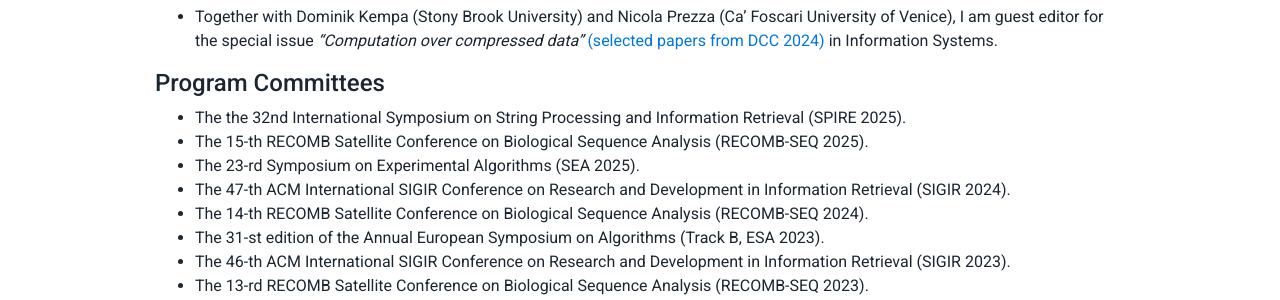
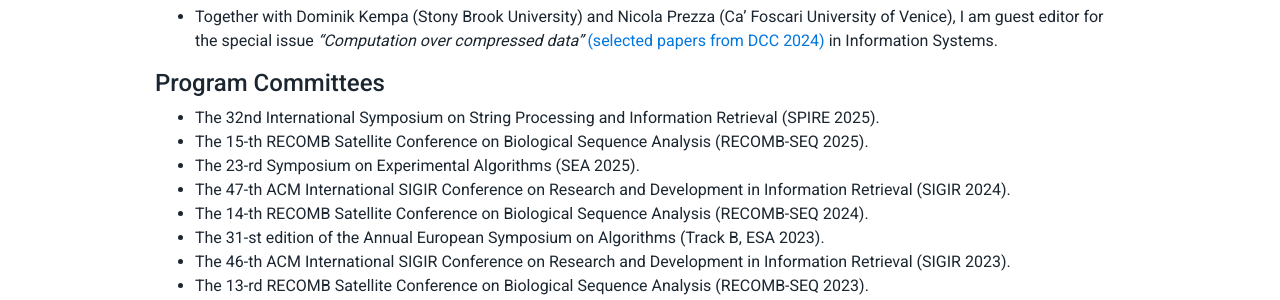
Before and after one commit to jermp/jermp.github.io, a Jekyll site: the page built from _pages/service.md, in a window 1280 px wide and 900 px high. Shown: the part 323-623 px from the top of the window. Built offline with Jekyll 4.4.1, drawn with Linux system fonts in a browser that asks for light colours; comment, search, counter and statistics services are not loaded; a style sheet for code colours, icons or effects is not loaded.

Commit message:
updated service

```diff
--- a/_pages/service.md
+++ b/_pages/service.md
@@ -18,7 +18,7 @@
 
 #### **Program Committees**
 
-- The the 32nd International Symposium on String Processing and Information Retrieval (SPIRE 2025).
+- The 32nd International Symposium on String Processing and Information Retrieval (SPIRE 2025).
 - The 15-th RECOMB Satellite Conference on Biological Sequence Analysis (RECOMB-SEQ 2025).
 - The 23-rd Symposium on Experimental Algorithms (SEA 2025).
 - The 47-th ACM International SIGIR Conference on Research and Development in Information Retrieval (SIGIR 2024).
```
